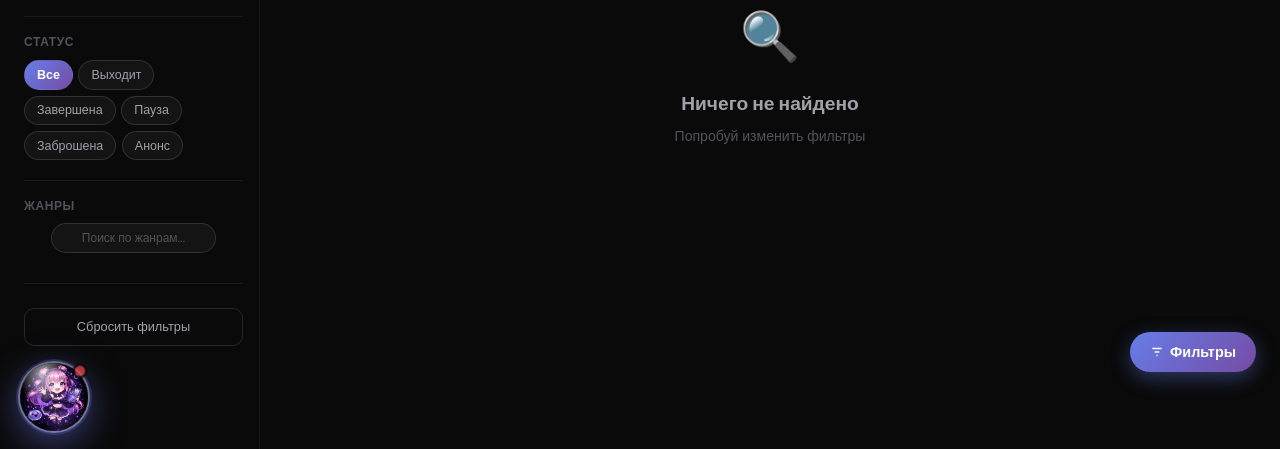
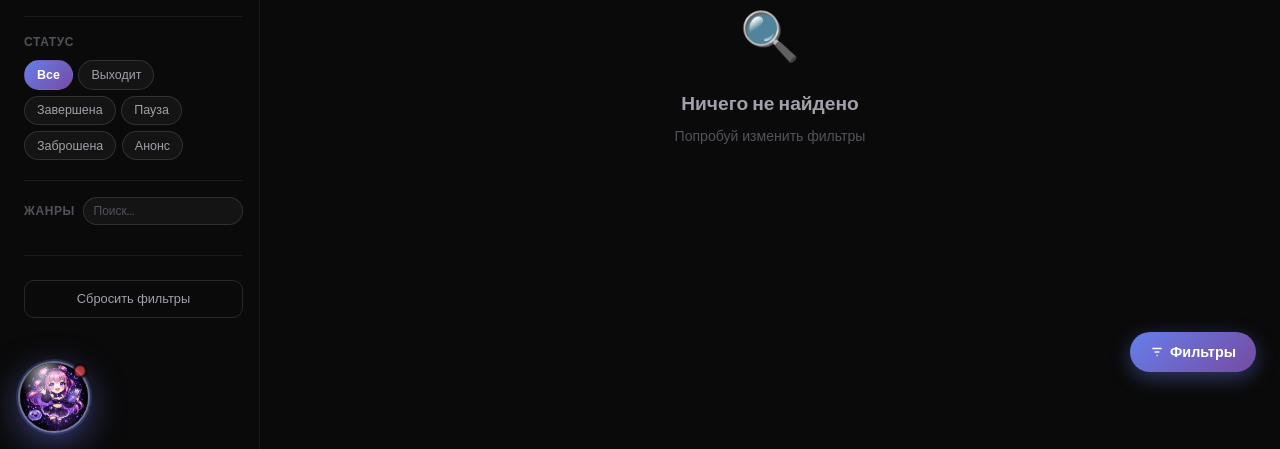
Before and after one commit to petr14/bublemanga, a Flask app: page /catalog in a window 1280 px wide. Shown: the part 352-801 px from the top of the page. Run offline with Flask 3, Linux system fonts and the light colour scheme; data that the repository does not hold is empty; parts of the project's set-up code (start-up, migrations or seed data) failed here and were passed over; some libraries are stand-ins or nearby versions.

Commit message:
судная ночь х2

```diff
--- a/templates/_catalog_filters.html
+++ b/templates/_catalog_filters.html
@@ -35,8 +35,10 @@
 
 <!-- ── Жанры ── -->
 <div class="filter-section genre-section">
-  <div class="filter-label">Жанры</div>
-  <input class="genre-search-input" type="text" placeholder="Поиск по жанрам..." oninput="filterGenres(this.value)" autocomplete="off">
+  <div class="genre-section-header">
+    <div class="filter-label">Жанры</div>
+    <input class="genre-search-input" type="text" placeholder="Поиск..." oninput="filterGenres(this.value)" autocomplete="off">
+  </div>
   <div class="chip-group genre-grid" style="flex-direction:column;align-items:flex-start;">
     {% for genre in genres | sort %}
     <span class="chip" data-genre="{{ genre }}" onclick="toggleGenre('{{ genre | e }}')">{{ genre }}</span>
--- a/templates/catalog.html
+++ b/templates/catalog.html
@@ -96,17 +96,19 @@
     .filter-sep { height: 1px; background: var(--border); margin: 1rem 0; }
 
     /* Genre section */
-    .genre-section .filter-label { margin-bottom: .5rem; }
+    .genre-section-header {
+      display: flex; align-items: center; gap: .5rem; margin-bottom: .6rem;
+    }
+    .genre-section-header .filter-label { margin-bottom: 0; white-space: nowrap; }
     .genre-search-input {
-      display: block; width: 75%; max-width: 190px;
-      margin: 0 auto .65rem;
-      padding: .3rem .75rem; border-radius: 20px; font-size: .75rem;
+      flex: 1; min-width: 0;
+      padding: .25rem .6rem; border-radius: 20px; font-size: .75rem;
       border: 1px solid var(--border2); background: var(--card); color: var(--text1);
       font-family: inherit; outline: none; transition: border-color .15s;
-      box-sizing: border-box; text-align: center;
+      box-sizing: border-box;
     }
     .genre-search-input:focus { border-color: var(--primary); }
-    .genre-search-input::placeholder { color: var(--text3); text-align: center; }
+    .genre-search-input::placeholder { color: var(--text3); }
 
     /* Genre grid (collapsible) */
     .genre-grid {
@@ -626,6 +628,8 @@ function toggleGenreExpand(btn) {
   const grid = btn.closest('.filter-section').querySelector('.genre-grid');
   const expanded = grid.classList.toggle('expanded');
   btn.textContent = expanded ? 'Свернуть ↑' : 'Показать все жанры ↓';
+  const miku = document.querySelector('.hlp-btn-wrap');
+  if (miku) miku.style.visibility = expanded ? 'hidden' : '';
 }
 
 // ── Load more ─────────────────────────────────────────────
```
